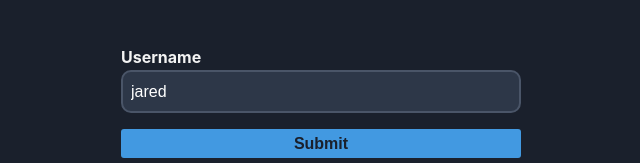
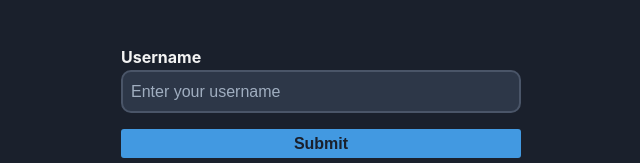
Before and after one commit to ongyh123/FormikTutorial, a React (Create React App) app: page / in a window 1280 px wide. Both pictures are taken after a click on the element "Advanced". Shown: the part 120-283 px from the top of the page, without its empty margins (319-959 px from the left). Built offline with nearby package versions, Linux system fonts and the light colour scheme.

Commit message:
style if error

```diff
--- a/src/components/AdvancedForm.js
+++ b/src/components/AdvancedForm.js
@@ -7,7 +7,7 @@ import CustomInput from './CustomInput';
 const AdvancedForm = () => {
   return (
     <Formik
-      initialValues={{ username: 'jared' }}
+      initialValues={{ username: '', jobType:'', acceptedTos:false }}
       validationSchema={advancedSchema}
     >
       {(props) => (
--- a/src/components/CustomInput.js
+++ b/src/components/CustomInput.js
@@ -1,15 +1,19 @@
 import React from 'react';
 import { useField } from 'formik';
 
-const CustomInput = ({label, ...props}) => {
-const [field, meta] = useField(props);
-console.log("field", field)
-console.log("meta", meta)
+const CustomInput = ({ label, ...props }) => {
+  const [field, meta] = useField(props);
+  console.log('field', field);
+  console.log('meta', meta);
 
   return (
     <>
       <label>{label}</label>
-      <input {...field}{...props} />
+      <input
+        {...field}
+        {...props}
+        className={meta.touched && meta.error ? 'input-error' : ''}
+      />
     </>
   );
 };
```
